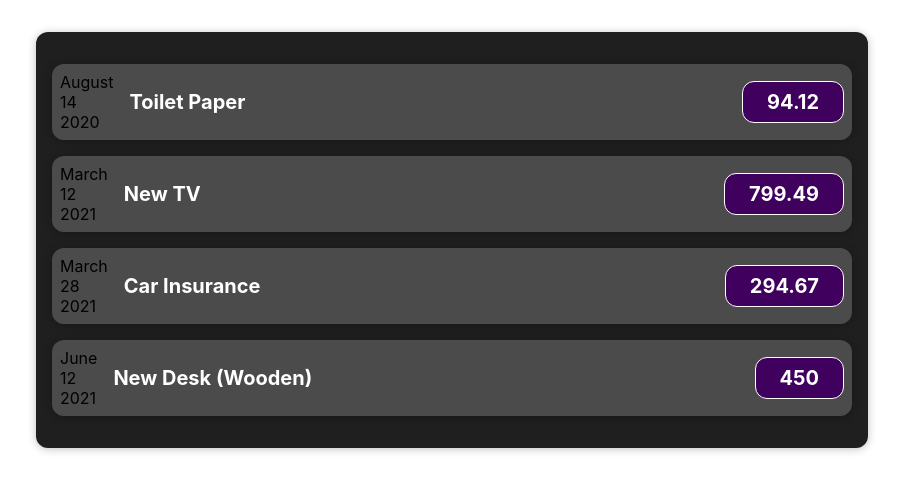
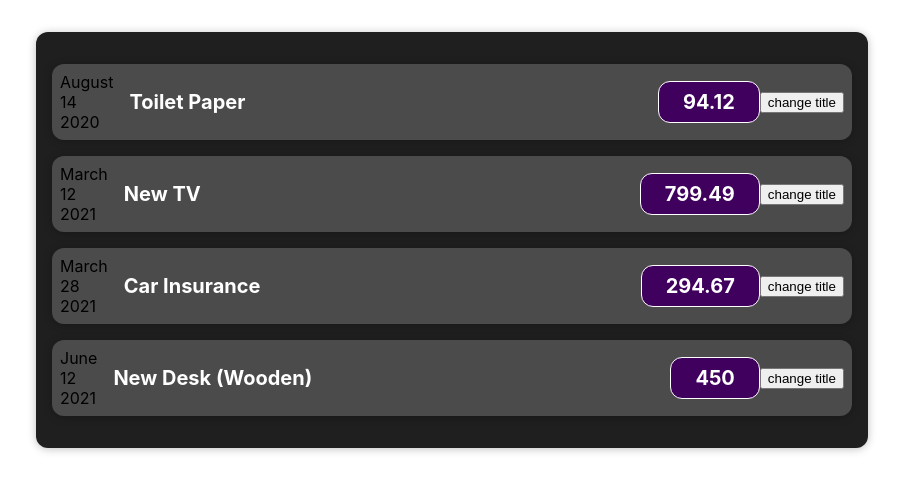
Before and after one commit to anu-pama123/React-Project, a React (Create React App) app in the folder expense-tracker-app/: page / in a window 1280 px wide. Shown: the top 492 px of the page, without its empty margins (188-1091 px from the left). Built offline with nearby package versions, Linux system fonts and the light colour scheme.

Commit message:
Added: first react hook useState for handling an onclick event

```diff
--- a/expense-tracker-app/src/components/Expenses/ExpenseDate.js
+++ b/expense-tracker-app/src/components/Expenses/ExpenseDate.js
@@ -1,3 +1,5 @@
+import React from "react";
+
 const ExpenseDate = (props) => {
     const month = props.date.toLocaleString('en-US',{month: 'long'});
     const year = props.date.toLocaleString('en-US',{day: '2-digit'});
--- a/expense-tracker-app/src/components/Expenses/ExpenseItem.js
+++ b/expense-tracker-app/src/components/Expenses/ExpenseItem.js
@@ -1,15 +1,25 @@
+import React, { useState } from 'react';
+
 import './ExpenseItem.css';
 import ExpenseDate from './ExpenseDate';
 import Card from '../UI/Card';
 
 const ExpenseItem = (props) => {
+    const [title, setTitle] = useState(props.title);
+
+    const clickHandler = () => {
+        setTitle('Updated!!');
+        console.log(title)
+    }
+
     return (
         <Card className='expense-item'>
             <ExpenseDate date={props.date}></ExpenseDate>
             <div className='expense-item__description'>
-                <h2>{props.title}</h2>
+                <h2>{title}</h2>
                 <div className='expense-item__price'>{props.amount}</div>
             </div>
+            <button onClick={clickHandler}>change title</button>
         </Card>
     );
 }
--- a/expense-tracker-app/src/components/Expenses/Expenses.js
+++ b/expense-tracker-app/src/components/Expenses/Expenses.js
@@ -1,3 +1,4 @@
+import React from "react";
 import ExpenseItem from "./ExpenseItem";
 import './Expenses.css';
 import Card from "../UI/Card";
--- a/expense-tracker-app/src/components/UI/Card.js
+++ b/expense-tracker-app/src/components/UI/Card.js
@@ -1,3 +1,4 @@
+import React from "react";
 import './Card.css';
 
 const Card = (props) => {
```
